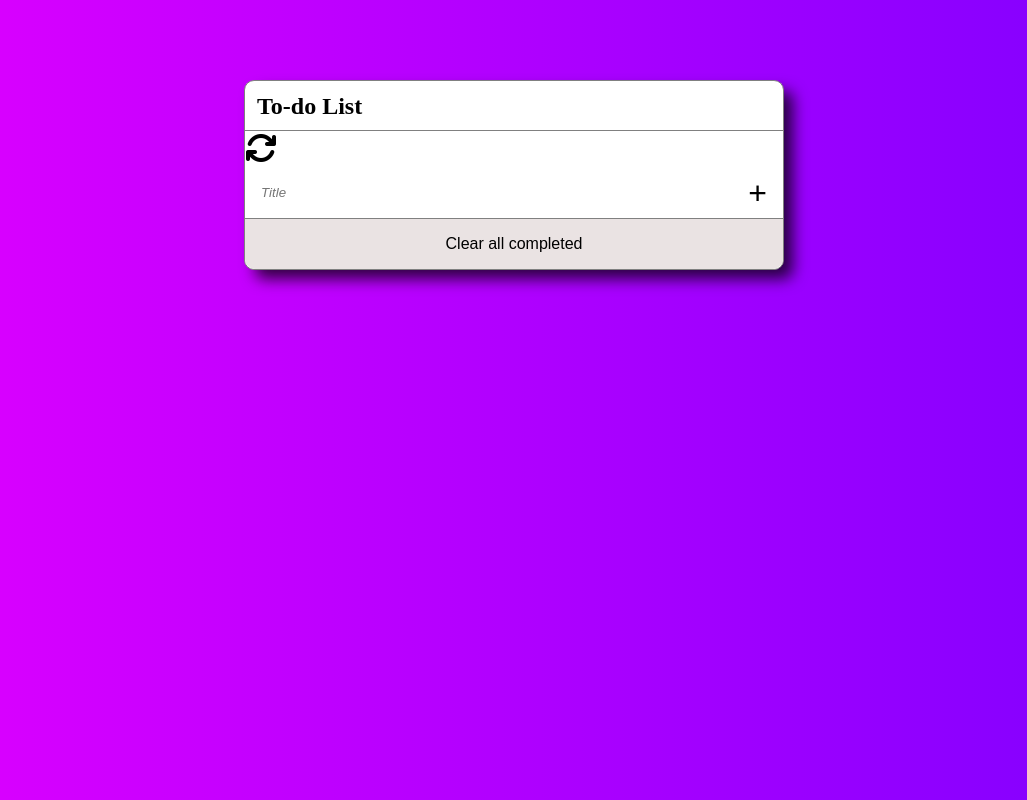
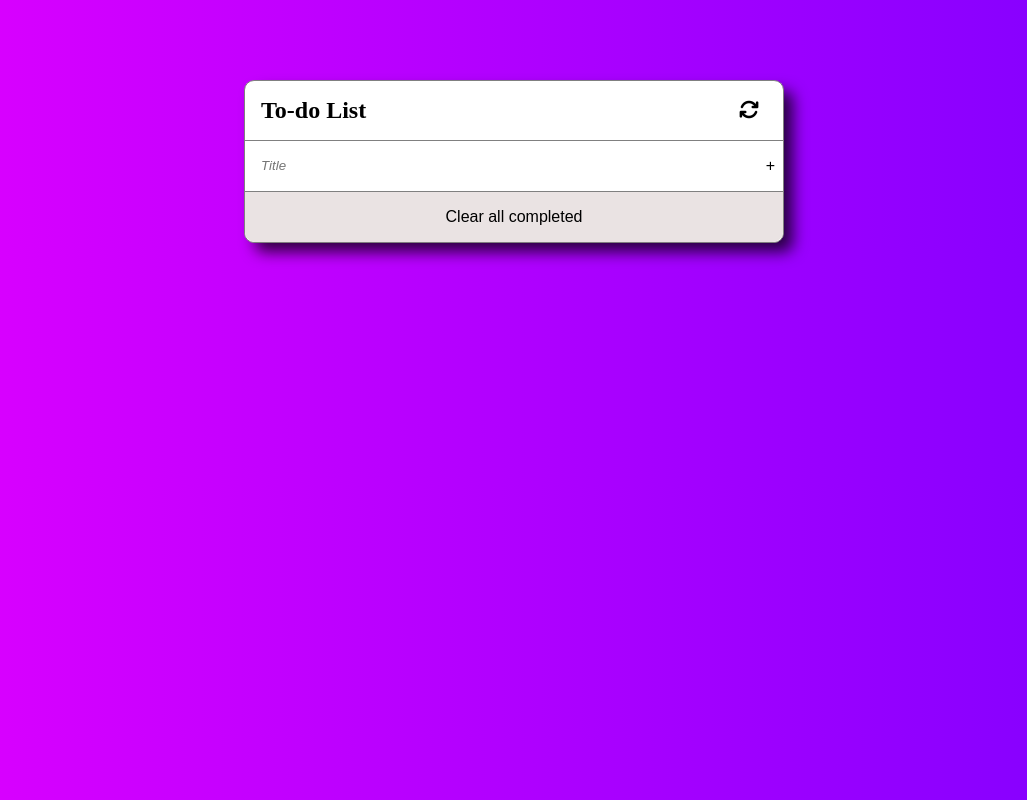
Before and after one commit to Kccendana/todo-list, a website built with webpack: page src/index.html in a window 1280 px wide. Shown: the whole page, without its empty margins (126-1153 px from the left). Built offline with nearby package versions, Linux system fonts and the light colour scheme.

Commit message:
add style to resetAll button

```diff
--- a/src/style.css
+++ b/src/style.css
@@ -13,10 +13,18 @@ body {
   background: linear-gradient(to right, #e100ff, #7f00ff);
 }
 
-h1.list-title {
+.head {
   border-bottom: 1px solid gray;
-  padding: 0.5em;
-  height: 50px;
+  padding: 1em;
+  height: 60px;
+  display: flex;
+  justify-content: space-between;
+  align-items: center;
+}
+
+i.fa-solid.fa-arrows-rotate {
+  font-size: 1.25em;
+  cursor: pointer;
 }
 
 .to-do-app {
@@ -42,7 +50,7 @@ h1.list-title {
 }
 
 button {
-  font-size: 2em;
+  font-size: 1em;
   background: none;
   border: none;
   padding-right: 0.5em;
```
